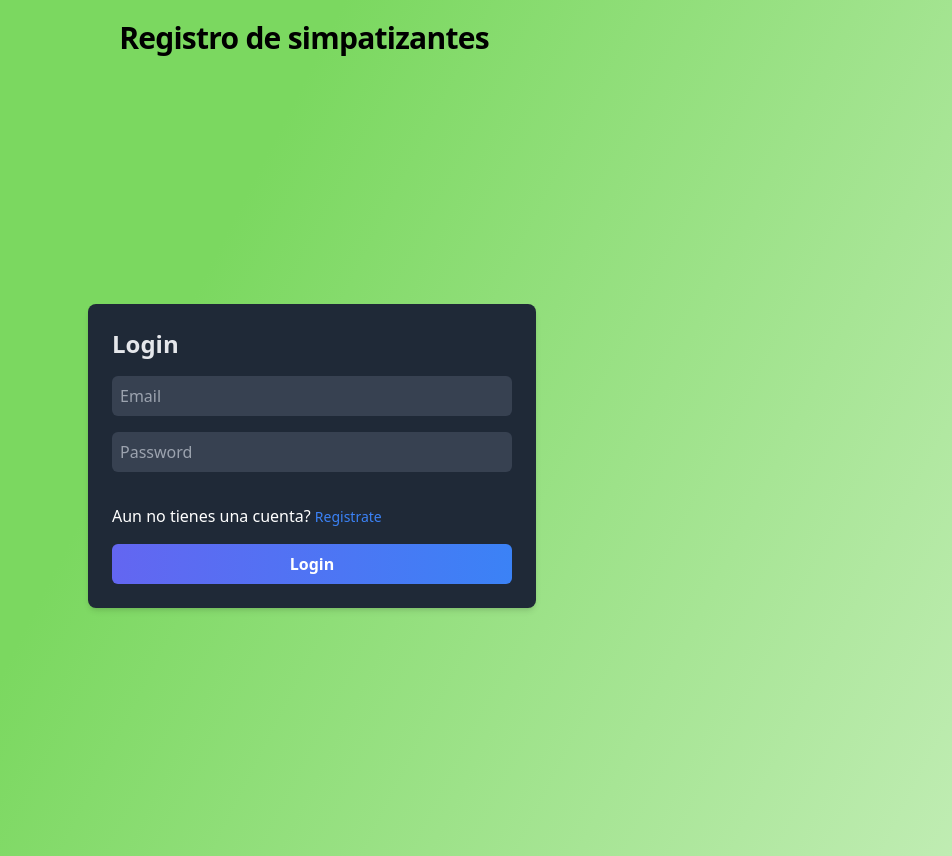
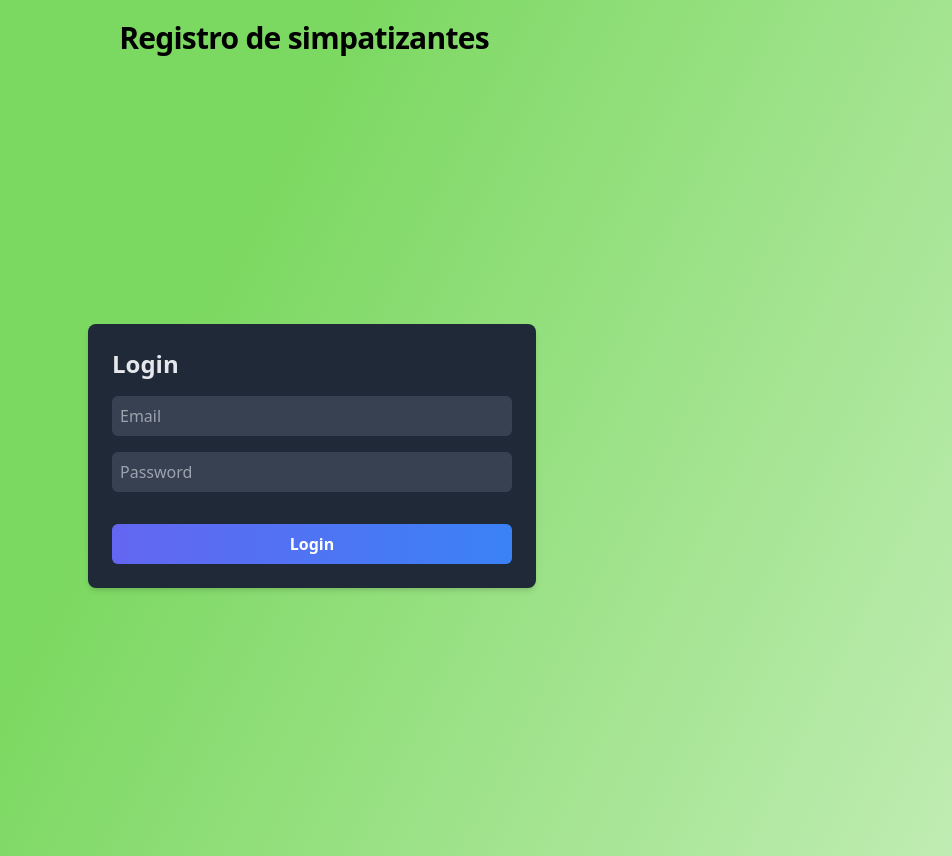
Before and after one commit to PartidoVerde/Registro-Simpatizantes-PT, a React (Vite) app: page / in a window 1280 px wide. Shown: the whole page, without its empty margins (328-1280 px from the left). Built offline with nearby package versions, Linux system fonts and the light colour scheme.

Commit message:
Se quito el boton registro del Login.jsx

```diff
--- a/src/components/Login/Login.jsx
+++ b/src/components/Login/Login.jsx
@@ -79,7 +79,7 @@ function Login() {
                             <div className="flex flex-wrap">
                                 <label className="text-sm text-gray-200 cursor-pointer">
                                 </label>
-                                <p className="text-white mt-4"> Aun no tienes una cuenta? <Link to='/Register' className="text-sm text-blue-500 -200 hover:underline mt-4">Registrate</Link></p>
+                                {/*<p className="text-white mt-4"> Aun no tienes una cuenta? <Link to='/Register' className="text-sm text-blue-500 -200 hover:underline mt-4">Registrate</Link></p>*/}
                             </div>
                             <button className="bg-gradient-to-r from-indigo-500 to-blue-500 text-white font-bold py-2 px-4 rounded-md mt-4 hover:bg-indigo-600 hover:to-blue-600 transition ease-in-out duration-150" type="submit">Login</button>
                 </div>
```
